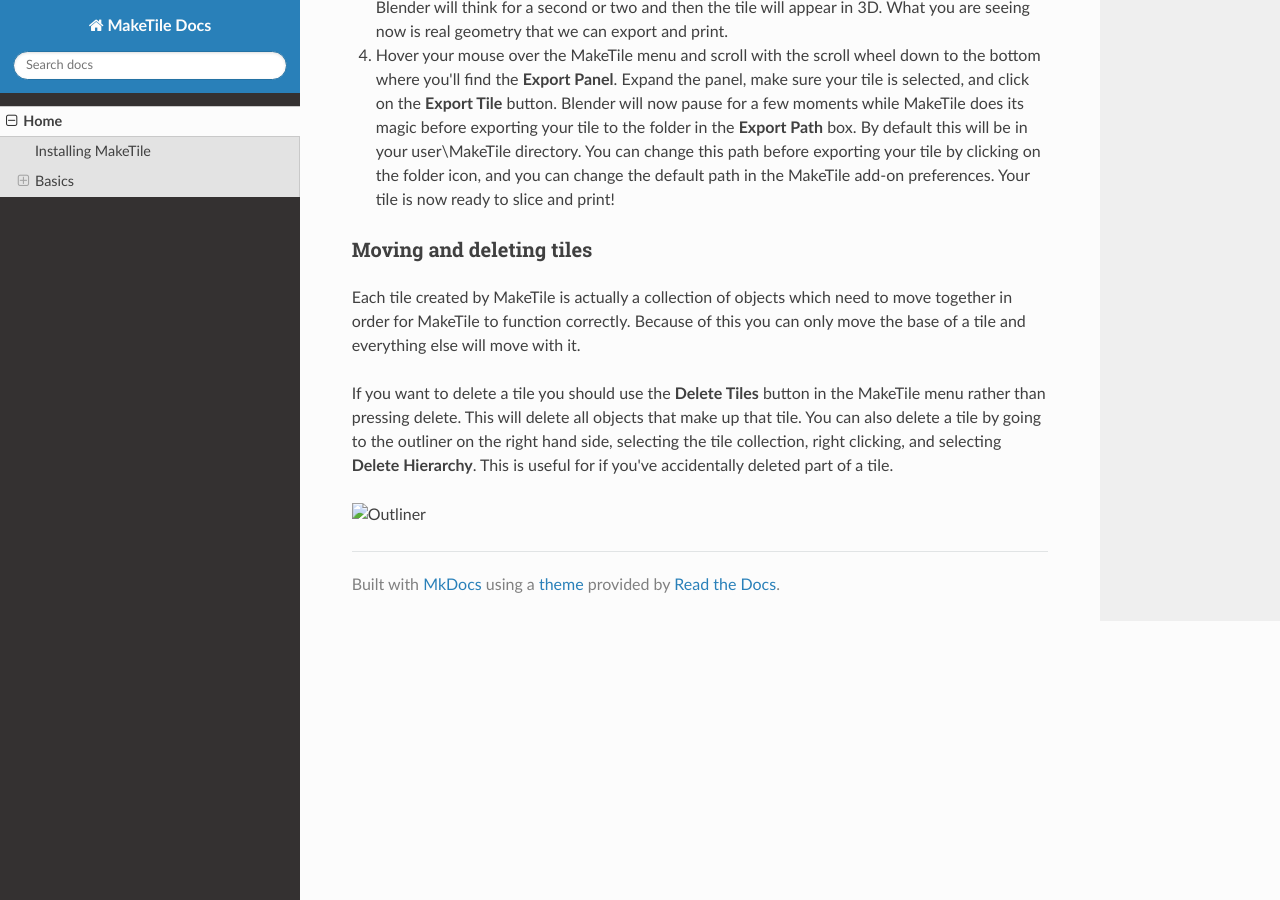
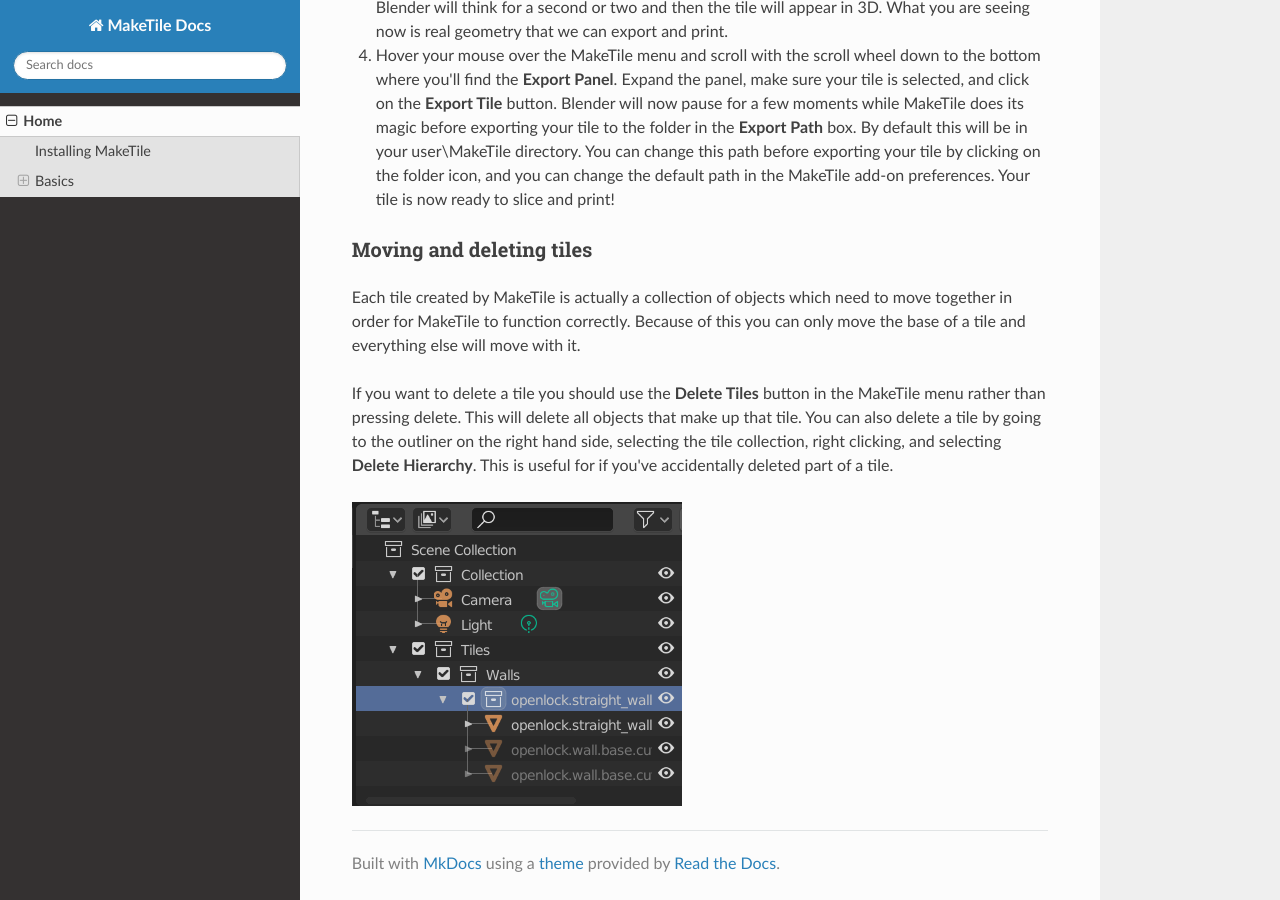
Before and after one commit to richeyrose/make-tile, an MkDocs documentation site: the page built from docs/index.md, in a window 1280 px wide and 900 px high, scrolled down 2239 px. Built offline with MkDocs 1.6.1, drawn with Linux system fonts in a browser that asks for light colours; nearby versions of some CDN libraries.

Commit message:
updated docs

```diff
--- a/docs/index.md
+++ b/docs/index.md
@@ -16,18 +16,18 @@ If you back MakeTile on [Kickstarter](https://www.kickstarter.com/projects/modmo
 ### Quickstart guide
 MakeTile lives in its own tab in the right hand menu. Press **N** to show or hide this menu and click on the MakeTile tab to access its options.
 
-![Right hand menu](./images/NMenu.png)
+![Right hand menu](images/NMenu.png)
 
 1. To create your first tile select the default cube by left clicking and press **delete**. In the right hand menu leave the defaults as they are and click on the **MakeTile** button. Congratulations, you have just made your first tile!
 2. Currently your tile will be blank, so in the **Display Settings** panel click on **Create lighting setup.** Blender should think for a second or two and now your tile should be in glorious 3D!
 
     You will notice that as you rotate around the scene the viewport doesn't update instantaneously. This is because we are currently in Cycles mode, which is Blender's none real time renderer, which we need to use to preview our tiles in 3D. When we're in Cycles mode the 3D displacement is being calculated in the shader and it is not yet "real" geometry.
 
-    ![Cycles Tile](./images/CyclesTile.png)
+    ![Cycles Tile](images/CyclesTile.png)
 
     To switch to Blender's realtime renderer, Eevee, either select **Eevee** in the drop down menu in the **Display Settings** panel or click on the **Material Preview** icon in the horizontal menu bar above the MakeTile menu.
 
-    ![Material Preview Button](./images/MaterialPreviewButton.png)
+    ![Material Preview Button](images/MaterialPreviewButton.png)
 
     You should still be able to see the material on your tile, but it should now be a flat texture rather than being 3D and the viewport should be updating smoothly now.
 
@@ -38,4 +38,4 @@ Each tile created by MakeTile is actually a collection of objects which need to
 
 If you want to delete a tile you should use the **Delete Tiles** button in the MakeTile menu rather than pressing delete. This will delete all objects that make up that tile. You can also delete a tile by going to the outliner on the right hand side, selecting the tile collection, right clicking, and selecting **Delete Hierarchy**. This is useful for if you've accidentally deleted part of a tile.
 
-![Outliner](/docs/images/Outliner.png)
+![Outliner](images/Outliner.png)
```
